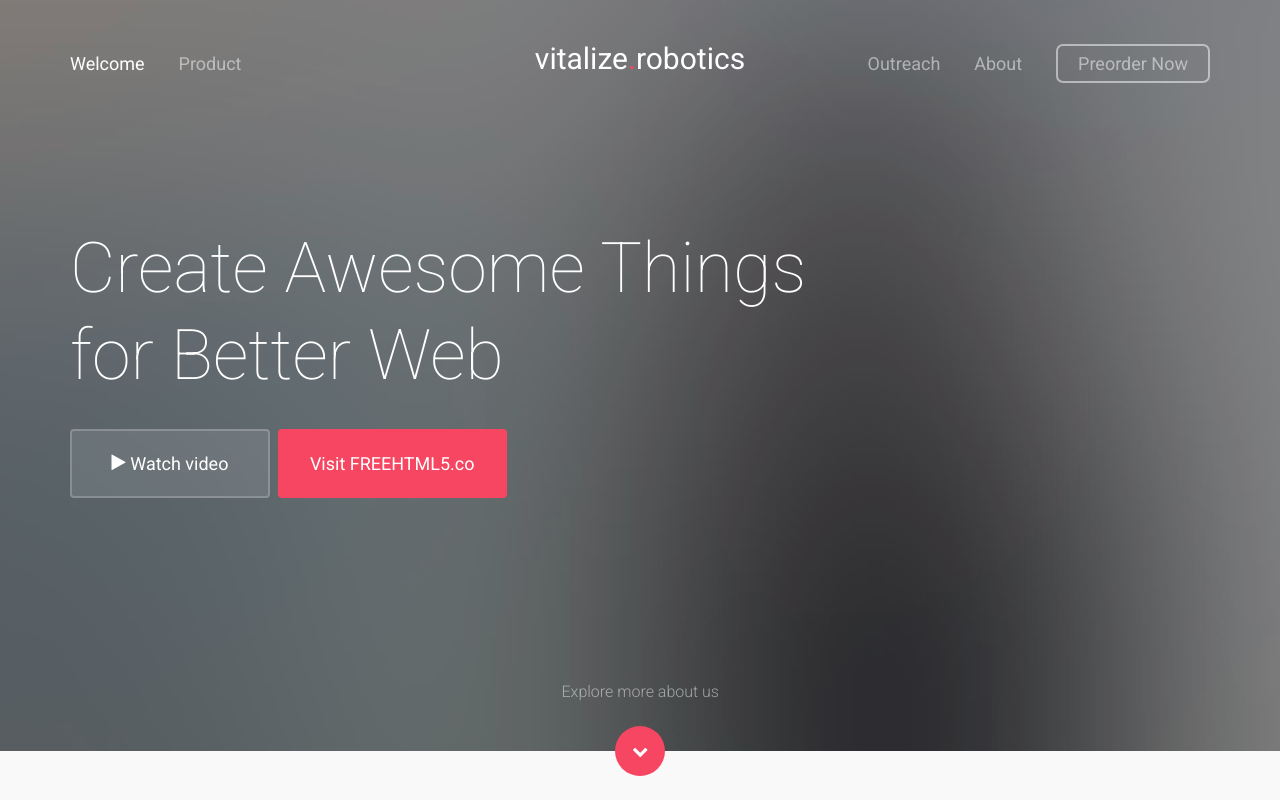
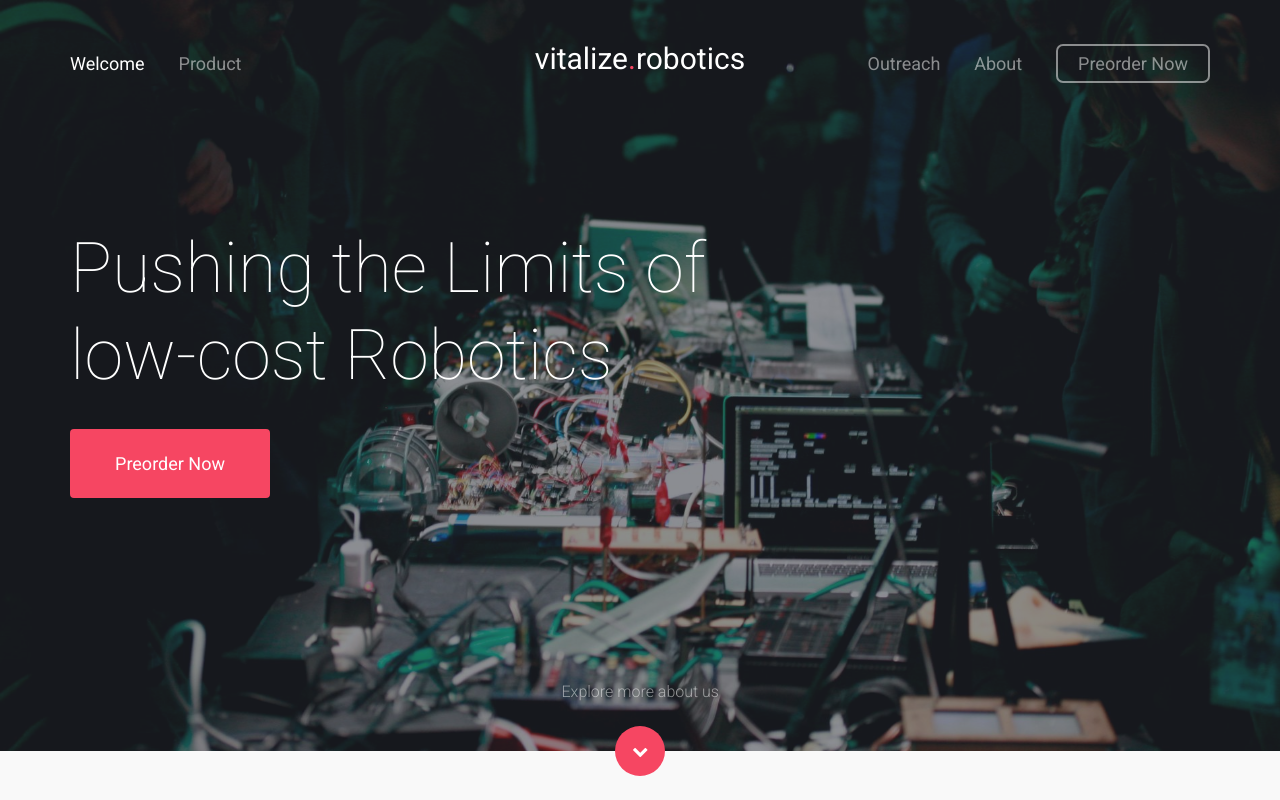
Before and after one commit to mindexo/mindexo.github.io, a plain HTML site: page index.html in a window 1280 px wide. Shown: the top 800 px of the page. Drawn offline with Linux system fonts and the light colour scheme; files whose address does not match are found by name.

Commit message:
added main page header

```diff
--- a/index.html
+++ b/index.html
@@ -127,7 +127,7 @@
 		</section>
 		<!-- #fh5co-header -->
 
-		<section id="fh5co-hero" class="js-fullheight" style="background-image: url(images/hero_bg.jpg);" data-next="yes">
+		<section id="fh5co-hero" class="js-fullheight" style="background-image: url(images/tst.jpg);" data-next="yes">
 			<div class="fh5co-overlay"></div>
 			<div class="container">
 				<div class="fh5co-intro js-fullheight">
@@ -139,8 +139,10 @@
 							<div class="fh5co-right-position">
 						-->
 						<div class="fh5co-left-position">
-							<h2 class="animate-box">Create Awesome Things for Better Web</h2>
-							<p class="animate-box"><a href="https://vimeo.com/channels/staffpicks/93951774" class="btn btn-outline popup-vimeo btn-video"><i class="icon-play2"></i> Watch video</a> <a href="http://freehtml5.co" target="_blank" class="btn btn-primary">Visit FREEHTML5.co</a></p>
+							<h2 class="animate-box">Pushing the Limits of low-cost Robotics</h2>
+							<p class="animate-box">
+							<!-- <a href="preorder.html" class="btn btn-outline">Preorder</a> -->
+							<a href="preorder.html" class="btn btn-primary">Preorder Now</a></p>
 						</div>
 					</div>
 				</div>
```
Also changed, not shown: images/tst.jpg (added), images/tst2.jpg (added), 1 other file.
